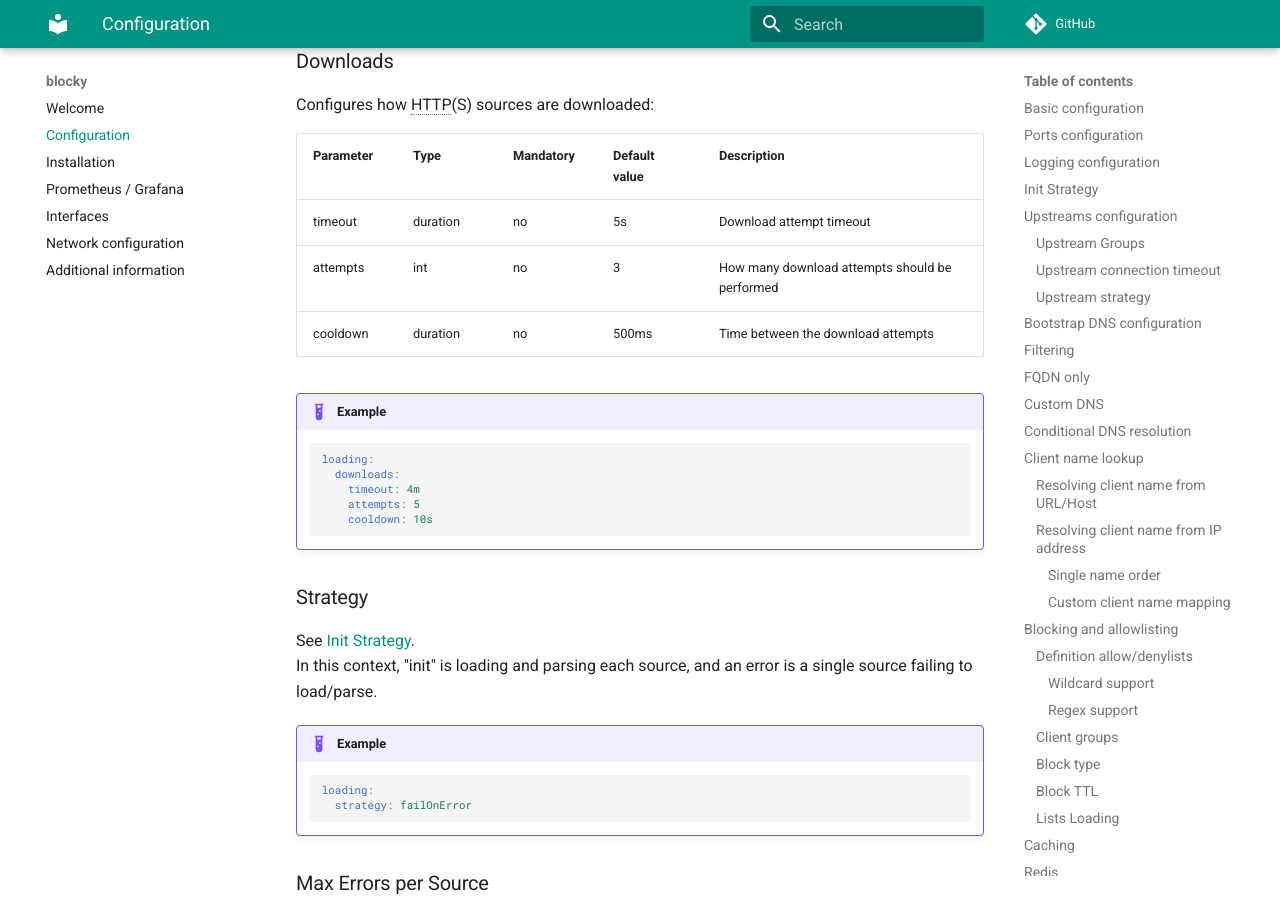
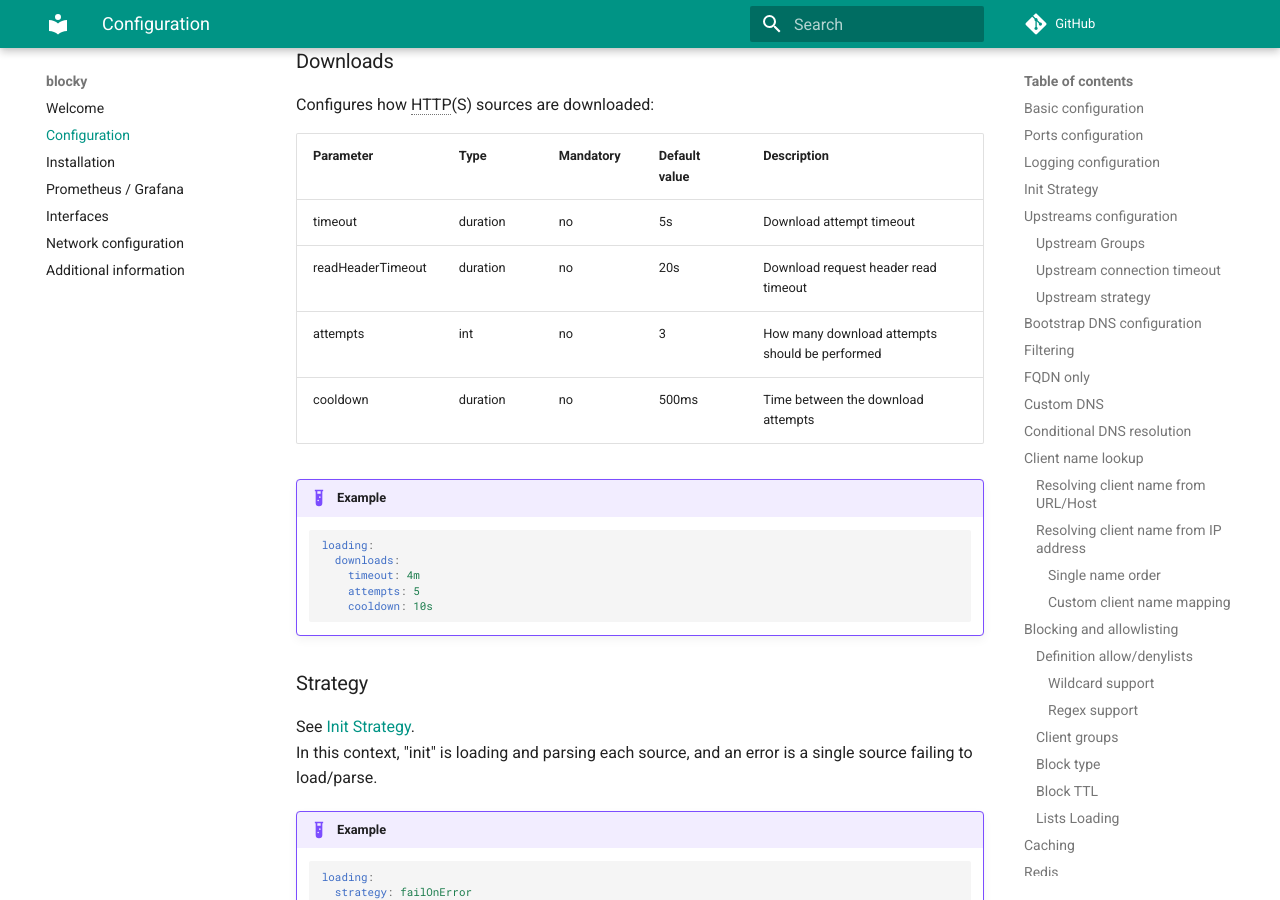
Before and after one commit to 0xERR0R/blocky, an MkDocs documentation site: the page built from docs/configuration.md, in a window 1280 px wide and 900 px high, scrolled down 26043 px. Built offline with MkDocs 1.6.1 and Material for MkDocs 9.7.7, drawn with Linux system fonts in a browser that asks for light colours; comment, search, counter and statistics services are not loaded; the version menu is left out.

Commit message:
feat(docs): document additional config parameter

```diff
--- a/docs/config.yml
+++ b/docs/config.yml
@@ -120,6 +120,10 @@ blocking:
       # optional: timeout for list download (each url). Use large values for big lists or slow internet connections
       # default: 5s
       timeout: 60s
+      # optional: timeout for reading request headers for the download (each url). Use large values for slow internet connections
+      # to disable, set to -1.
+      # default: 20s
+      readHeaderTimeout: 60s
       # optional: Maximum download attempts
       # default: 3
       attempts: 5
--- a/docs/configuration.md
+++ b/docs/configuration.md
@@ -884,11 +884,12 @@ A value of zero or less will disable this feature.
 
 Configures how HTTP(S) sources are downloaded:
 
-| Parameter | Type     | Mandatory | Default value | Description                                    |
-| --------- | -------- | --------- | ------------- | ---------------------------------------------- |
-| timeout   | duration | no        | 5s            | Download attempt timeout                       |
-| attempts  | int      | no        | 3             | How many download attempts should be performed |
-| cooldown  | duration | no        | 500ms         | Time between the download attempts             |
+| Parameter         | Type     | Mandatory | Default value | Description                                    |
+| ----------------- | -------- | --------- | ------------- | ---------------------------------------------- |
+| timeout           | duration | no        | 5s            | Download attempt timeout                       |
+| readHeaderTimeout | duration | no        | 20s           | Download request header read timeout           |
+| attempts          | int      | no        | 3             | How many download attempts should be performed |
+| cooldown          | duration | no        | 500ms         | Time between the download attempts             |
 
 !!! example
 
```
